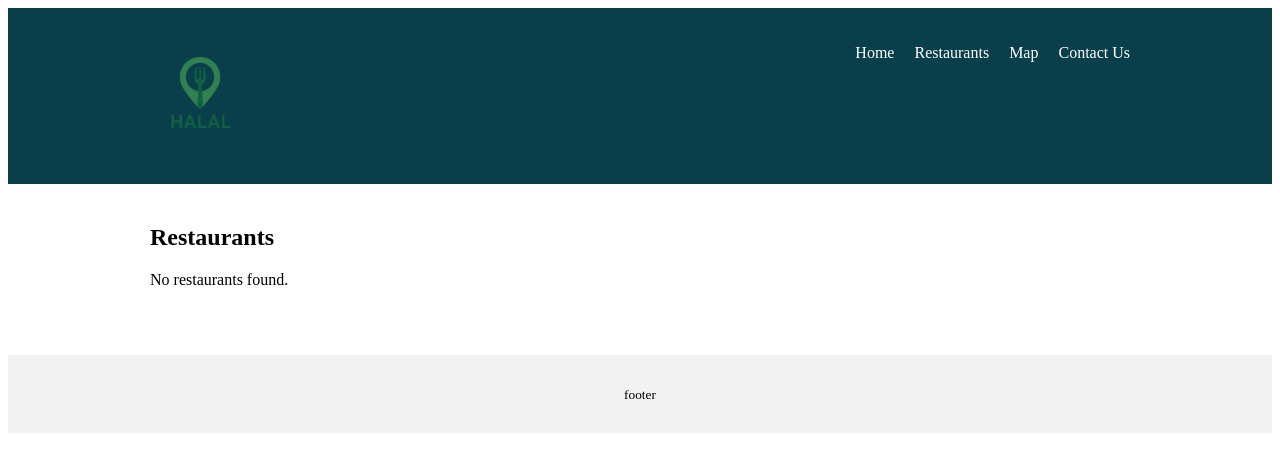
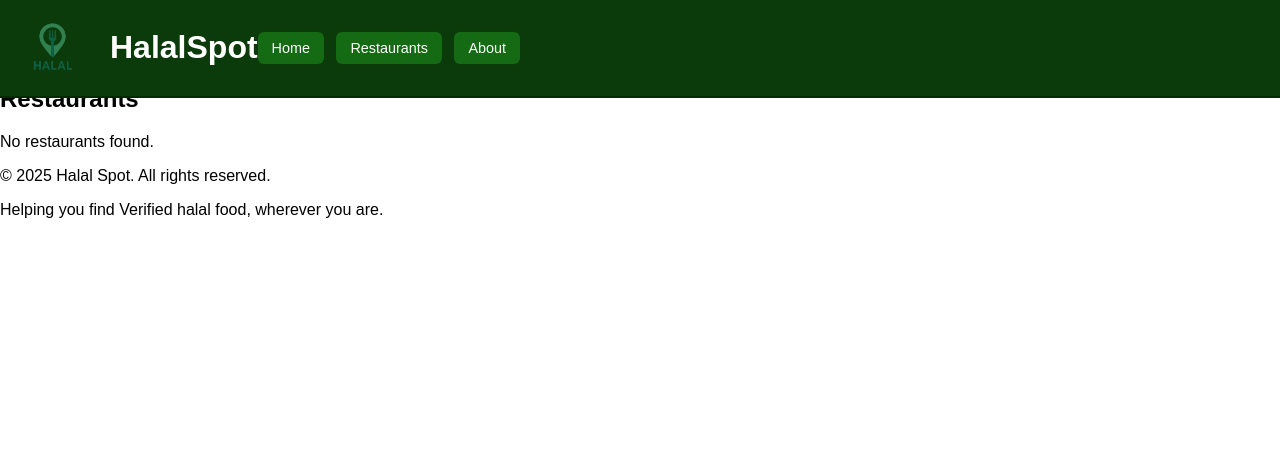
Before and after one commit to edihehe/halalspot, a Flask app: page /restaurants/search in a window 1280 px wide. Shown: the top 472 px of the page. Run offline with Flask 3, Linux system fonts and the light colour scheme.

Commit message:
-Home rearanged -Contact added

```diff
--- a/app.py
+++ b/app.py
@@ -38,6 +38,9 @@
         restaurants = [r.to_dict() for r in Restaurant.query.all()]
         return render_template("home.html", restaurants=restaurants)
 
+    @app.route("/contact")
+    def contact():
+        return render_template("contact.html")
     return app
 
 
@@ -51,56 +54,46 @@
     Update this list with the real restaurants you want to display.
     """
     demo_restaurants = [
-        {
-            "name": "Halal Guys Philly",
-            "description": "Authentic Mediterranean & Middle Eastern halal dishes.",
-            "address": "123 Chestnut St, Philadelphia, PA",
-            "latitude": 39.9496,
-            "longitude": -75.1503,
-            "cuisine": "Mediterranean",
-            "halal_status": "Certified Halal",
-            "image_url": "/static/images/r1.jpg"
-        },
-        {
-            "name": "Philly Shawarma",
-            "description": "Halal Middle Eastern shawarma, falafel & more.",
-            "address": "456 Market St, Philadelphia, PA",
-            "latitude": 39.9502,
-            "longitude": -75.1457,
-            "cuisine": "Middle Eastern",
-            "halal_status": "Muslim Owned",
-            "image_url": "/static/images/r2.jpg"
-        },
-        {
-            "name": "Mediterraneo Philly",
-            "description": "Halal Mediterranean dishes, kebabs & falafel.",
-            "address": "789 Walnut St, Philadelphia, PA",
-            "latitude": 39.9521,
-            "longitude": -75.1450,
-            "cuisine": "Mediterranean",
-            "halal_status": "Certified Halal",
-            "image_url": "/static/images/r3.jpg"
-        },
-        {
-            "name": "Halal Grill Express",
-            "description": "Fast casual halal meals including gyros and rice plates.",
-            "address": "321 Broad St, Philadelphia, PA",
-            "latitude": 39.9508,
-            "longitude": -75.1555,
-            "cuisine": "Middle Eastern",
-            "halal_status": "Muslim Owned",
-            "image_url": "/static/images/r4.jpg"
-        },
-        {
-            "name": "Phoenicia Halal",
-            "description": "Halal Lebanese & Mediterranean cuisine with fresh ingredients.",
-            "address": "654 Arch St, Philadelphia, PA",
-            "latitude": 39.9515,
-            "longitude": -75.1483,
-            "cuisine": "Lebanese",
-            "halal_status": "Certified Halal",
-            "image_url": "/static/images/r5.jpg"
-        },
+{
+    "name": "The Halal Guys",
+    "description": "Famous for gyro platters, chicken over rice, and white & red sauce — a well-known halal street-food chain.",
+    "address": "37 E City Ave, Bala Cynwyd, PA 19004",
+    "latitude": 40.002599,
+    "longitude": -75.225074,
+    "cuisine": "Middle Eastern",
+    "halal_status": "Certified Halal",
+    "image_url": "/static/images/halalGuy.png"
+},
+{
+    "name": "Dave's Hot Chicken",
+    "description": "Famous halal-certified hot chicken tenders and sliders served with bold spice levels.",
+    "address": "1731 Chestnut St, Philadelphia, PA 19103",
+    "latitude": 39.951923,
+    "longitude": -75.169856,
+    "cuisine": "American",
+    "halal_status": "Certified Halal",
+    "image_url": "/static/images/daves.jpg"
+},
+{
+    "name": "Crown Fried Chicken",
+    "description": "Classic halal fried chicken spot offering crispy chicken, sandwiches, and late-night comfort food.",
+    "address": "600 S Broad St, Philadelphia, PA 19146",
+    "latitude": 39.943588,
+    "longitude": -75.165840,
+    "cuisine": "American",
+    "halal_status": "Halal",
+    "image_url": "/static/images/crown.png"
+},
+{
+    "name": "Asad's Hot Chicken",
+    "description": "Nashville-style halal hot chicken known for crispy spice levels and fresh sides.",
+    "address": "4627 Woodland Ave, Philadelphia, PA 19143",
+    "latitude": 39.943994,
+    "longitude": -75.210697,
+    "cuisine": "American",
+    "halal_status": "Halal",
+    "image_url": "/static/images/asad.png"
+},
     ]
 
     with app.app_context():
--- a/static/css/styles.css
+++ b/static/css/styles.css
@@ -1,52 +1,174 @@
-/* Basic visual style, intentionally minimal for clarity */
-
-/* Layout helpers */
-.container { max-width: 980px; margin: 0 auto; padding: 20px; }
-
-/* Header */
-.site-header { background: #093f4a; color: white; padding: 16px 0; }
-.brand { display: inline-block; margin: 0; font-size: 1.5rem; padding-left: 0.5rem; }
-.main-nav { float: right; }
-.main-nav a { color: white; text-decoration: none; margin-left: 16px; }
-
-/* Footer */
-.site-footer { background: #f2f2f2; padding: 10px; margin-top: 30px; text-align: center; }
-
-/* Cards / grid */
-.grid { display: grid; grid-template-columns: repeat(auto-fill, minmax(260px, 1fr)); gap: 16px; }
-.card { background: white; border-radius: 8px; overflow: hidden; box-shadow: 0 1px 4px rgba(0,0,0,0.08); }
-.card-img { width: 100%; height: 160px; object-fit: cover; display: block; }
-.card-body { padding: 12px; }
-
-/* Restaurant detail */
-.detail-img { width: 100%; height: 320px; object-fit: cover; border-radius: 6px; }
-.row { display: flex; gap: 20px; align-items: flex-start; }
-.col-6 { flex: 1; }
-
-/* Reviews */
-.review { background: #fff; border-left: 4px solid #0b5563; padding: 8px 12px; margin-bottom: 12px; }
-.rating { font-weight: bold; }
-
-/* Small helpers */
-.muted { color: #666; font-size: 0.9rem; }
-.btn { display: inline-block; background: #0b5563; color: white; padding: 8px 12px; border-radius: 6px; text-decoration: none; }
-
-/* Forms */
-input[type="text"], input[type="number"], textarea {
-    width: 100%;
-    padding: 8px;
-    margin: 8px 0 12px;
-    border-radius: 4px;
-    border: 1px solid #ddd;
-}
-button { background: #0b5563; color: white; padding: 10px 14px; border: none; border-radius: 4px; cursor: pointer; }
-button:active { transform: translateY(1px); }
-
-/* Responsive */
-@media (max-width: 700px) {
-    .row { flex-direction: column; }
-    .main-nav { float: none; margin-top: 10px; }
+/* ---------------------------------------------------
+   GLOBAL
+--------------------------------------------------- */
+body {
+    margin: 0;
+    font-family: Arial, sans-serif;
+    padding-top: 65px; /* space for fixed navbar */
 }
 
-/* Images */
-.logo { height: 100px; width: 100px;}
+.logo {
+    height: 65px;
+    width: 65px;
+}
+
+/* ---------------------------------------------------
+   NAVBAR
+--------------------------------------------------- */
+.site-header {
+    background: #0b3a0b;
+    color: white;
+    padding: 8px 20px;
+    position: fixed;
+    top: 0;
+    left: 0;
+    width: 100%;
+    z-index: 2000;
+    display: flex;
+    align-items: center;
+    justify-content: flex-start;
+    border-bottom: 2px solid #062806;
+}
+
+.nav-left {
+    display: flex;
+    align-items: center;
+    gap: 25px;
+}
+
+/* Navigation links next to logo with rectangles */
+.main-nav a {
+    color: white;
+    background: #146b14;
+    padding: 8px 14px;
+    border-radius: 6px;
+    text-decoration: none;
+    margin-right: 8px;
+    font-size: 0.9rem;
+    transition: background 0.2s ease-in-out;
+}
+
+.main-nav a:hover {
+    background: #26b726;
+}
+
+/* ---------------------------------------------------
+   HOME PAGE LAYOUT
+--------------------------------------------------- */
+.homeContainer {
+    display: flex;
+    width: 100%;
+}
+
+/* LEFT COLUMN — restaurant list */
+.left-column {
+    width: calc(100% - 420px);
+    padding: 20px;
+    height: calc(100vh - 65px);
+    overflow-y: auto;
+}
+
+/* RIGHT COLUMN — static map */
+.right-column {
+    position: fixed;
+    top: 65px;
+    right: 0;
+    width: 400px;
+    height: calc(100vh - 65px);
+    background: #fafafa;
+    border-left: 1px solid #ddd;
+    box-shadow: -2px 0 8px rgba(0,0,0,0.08);
+    padding: 10px;
+}
+
+/* ---------------------------------------------------
+   SEARCH BOX
+--------------------------------------------------- */
+.search-box {
+    margin-bottom: 20px;
+    margin-top: 20px;
+    margin-right: 10px;
+}
+
+.search-form {
+    display: flex;
+    gap: 10px;
+}
+
+.search-form input[type="text"] {
+    flex: 1;
+    padding: 10px;
+    border-radius: 6px;
+    border: 1px solid #ccc;
+}
+
+.search-form button {
+    padding: 10px 16px;
+    border-radius: 6px;
+    background: #0b5563;
+    color: white;
+    border: none;
+    cursor: pointer;
+}
+
+/* ---------------------------------------------------
+   RESTAURANT CARD STYLING
+--------------------------------------------------- */
+.restaurant-list {
+    display: flex;
+    flex-direction: column;
+    gap: 20px;
+}
+
+.restaurant-card {
+    background: white;
+    border-radius: 8px;
+    box-shadow: 0 1px 4px rgba(0,0,0,0.1);
+    overflow: hidden;
+}
+
+.card-img {
+    width: 100%;
+    height: 100px;
+    object-fit: cover;
+}
+
+.card-body {
+    padding: 12px;
+}
+
+.muted {
+    color: #777;
+    font-size: 0.85rem;
+}
+
+/* ---------------------------------------------------
+   MAP
+--------------------------------------------------- */
+#home-map {
+    width: 100%;
+    height: 100%;
+    margin-top: 5%;
+    border-radius: 2px;
+    overflow: hidden;
+}
+
+/* ---------------------------------------------------
+   RESPONSIVE
+--------------------------------------------------- */
+@media (max-width: 900px) {
+    .right-column {
+        position: static;
+        width: 100%;
+        height: 400px;
+        box-shadow: none;
+    }
+
+    .left-column {
+        width: 100%;
+    }
+
+    body {
+        padding-top: 65px;
+    }
+}
--- a/templates/base.html
+++ b/templates/base.html
@@ -13,29 +13,27 @@
     </head>
     <body>
         <header class="site-header">
-            <div class="container">
-                <a href="/"
-                    ><img
+            <div class="nav-left">
+                <img
                     src="{{ url_for('static', filename='images/logo.png') }}"
-                        alt="logo"
                     class="logo"
-                /></a>
+                />
+                <h1 class="brand">HalalSpot</h1>
+            </div>
 
             <nav class="main-nav">
                 <a href="/">Home</a>
                 <a href="/restaurants">Restaurants</a>
-                    <a href="/restaurants/map">Map</a>
-                    <a > Contact Us </a>
-
+                <a href="/about">About</a>
             </nav>
-            </div>
         </header>
 
-        <main class="container">{% block content %}{% endblock %}</main>
+        <main>{% block content %}{% endblock %}</main>
 
         <footer class="site-footer">
             <div class="container">
-                <small>footer</small>
+                <p>&copy; 2025 Halal Spot. All rights reserved.</p>
+                <p>Helping you find Verified halal food, wherever you are.</p>
             </div>
         </footer>
     </body>
```
Also changed, not shown: templates/contact.html (+28 -29 lines), templates/home.html (+50 -62 lines), halalyelp.db, static/images/daves.jpg (added), static/images/halalGuy.png (added), 3 other files. Lines whose indentation alone changed are shown as unchanged.
